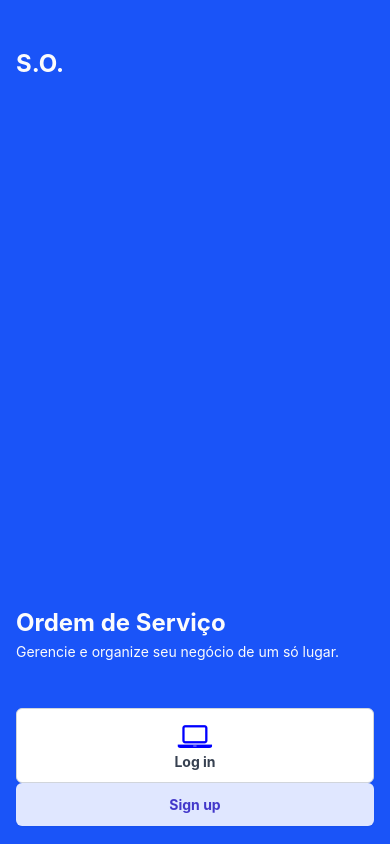
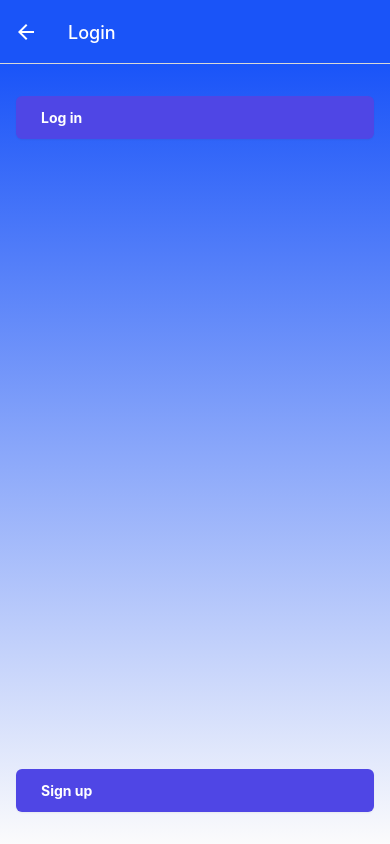
Before and after one commit to espoo-dev/group-habits, a React Native app in the folder so-expo/: screen /SignIn in a window 390 px wide. Built offline with nearby package versions, Linux system fonts and the light colour scheme; what expo-linking would draw is missing.

Commit message:
:construction: Work in progress

```diff
--- a/so-expo/package.json
+++ b/so-expo/package.json
@@ -31,7 +31,8 @@
     "react-native": "0.70.5",
     "react-native-safe-area-context": "4.4.1",
     "react-native-screens": "~3.18.0",
-    "react-native-web": "~0.18.9"
+    "react-native-web": "~0.18.9",
+    "expo-linear-gradient": "~12.0.1"
   },
   "devDependencies": {
     "@babel/core": "^7.12.9",
--- a/so-expo/src/components/UI/UIButton/index.tsx
+++ b/so-expo/src/components/UI/UIButton/index.tsx
@@ -1,4 +1,3 @@
-import { FontAwesome } from '@expo/vector-icons/';
 import { ReactNode } from 'react';
 import { GestureResponderEvent, Pressable, Text } from "react-native";
 import { classNames } from '../../../utils/strings';
@@ -16,23 +15,6 @@ const VARIANTS = {
     pressable: 'border-gray-300 bg-white hover:bg-gray-50 focus:ring-indigo-500',
     text: 'text-gray-700',
   },
-  // TODO:
-  // 'leading-icon': {
-  //   pressable: '',
-  //   text: '',
-  // },
-  // 'trailing-icon': {
-  //   pressable: '',
-  //   text: '',
-  // },
-  // round: {
-  //   pressable: '',
-  //   text: '',
-  // },
-  // circular: {
-  //   pressable: '',
-  //   text: '',
-  // },
 }
 
 const SIZES = {
@@ -54,7 +36,7 @@ interface IUIButton {
 
 
 function UIButton({
-  children, icon, onPress, size = 'medium', variant = 'primary'
+  children, onPress, size = 'medium', variant = 'primary'
 }: IUIButton) {
   return <Pressable
     className={classNames(
@@ -65,10 +47,9 @@ function UIButton({
     onPress={onPress}
   >
     <>
-      {icon && <FontAwesome name="laptop" size={32} color="blue" />}
       <Text
         className={classNames(
-          "flex items-center justify-center text-center w-full font-bold",
+          "flex text-center w-full font-bold",
           VARIANTS[variant].text
         )}
       >
--- /dev/null
+++ b/so-expo/src/components/UI/UIContainer/index.tsx
@@ -0,0 +1,27 @@
+import { ComponentType, ReactNode } from "react";
+import { View } from "react-native";
+import { classNames } from "../../../utils/strings";
+
+interface IUIContainer {
+  as?: ComponentType | keyof JSX.IntrinsicElements;
+  children: ReactNode;
+  className: string;
+}
+
+function UIContainer({
+  as: Wrapper = View, children, className, ...rest
+}: IUIContainer) {
+
+
+  return <Wrapper
+    className={classNames(
+      "flex justify-between px-4 py-8 h-full",
+      className,
+    )}
+    {...rest}
+  >
+    {children}
+  </Wrapper>
+}
+
+export { UIContainer };
--- a/so-expo/src/navigation/index.tsx
+++ b/so-expo/src/navigation/index.tsx
@@ -6,6 +6,8 @@ import { Home } from '../screens/Home';
 import { RootStackParamList } from '../../types';
 import ModalScreen from '../screens/ModalScreen';
 import NotFoundScreen from '../screens/NotFoundScreen';
+import { SignIn } from '../screens/SignIn';
+import { SignUp } from '../screens/SignUp';
 import LinkingConfiguration from './LinkingConfiguration';
 
 export default function Navigation({ colorScheme }: { colorScheme: ColorSchemeName }) {
@@ -24,6 +26,29 @@ function RootNavigator() {
   return (
     <Stack.Navigator>
       <Stack.Screen name="Root" component={Home} options={{ headerShown: false }} />
+      <Stack.Group
+        screenOptions={{
+          headerStyle: {
+            backgroundColor: '#1A54F8',
+          },
+          headerTintColor: '#fff',
+        }}
+      >
+        <Stack.Screen
+          name="SignUp"
+          component={SignUp}
+          options={{
+            title: 'Cadastro',
+          }}
+        />
+        <Stack.Screen
+          name="SignIn"
+          component={SignIn}
+          options={{
+            title: 'Login',
+          }}
+        />
+      </Stack.Group>
       <Stack.Screen name="NotFound" component={NotFoundScreen} options={{ title: 'Oops!' }} />
       <Stack.Group screenOptions={{ presentation: 'modal' }}>
         <Stack.Screen name="Modal" component={ModalScreen} />
--- a/so-expo/src/screens/Home/index.tsx
+++ b/so-expo/src/screens/Home/index.tsx
@@ -1,13 +1,22 @@
+import { NativeStackScreenProps } from "@react-navigation/native-stack";
 import { Text, View } from "react-native";
+import { RootStackParamList } from "../../../types";
 import { UIButton } from "../../components/UI/UIButton";
+import { UIContainer } from "../../components/UI/UIContainer";
 
-function Home() {
-  const onPress = () => {
-    console.log("Pressed");
+type Props = NativeStackScreenProps<RootStackParamList, 'Root'>;
+
+function Home({ navigation }: Props) {
+  const handleSignIn = () => {
+    navigation.navigate('SignIn')
+  }
+
+  const handleSignUp = () => {
+    navigation.navigate('SignUp')
   }
 
   return (
-    <View className="flex justify-between bg-blue-RYB px-4 py-8 h-full">
+    <UIContainer className="flex justify-between bg-blue-RYB px-4 py-8 h-full">
       <Text className="text-lotion font-bold text-2xl mt-4">
         S.O.
       </Text>
@@ -23,16 +32,15 @@ function Home() {
 
         <View className="flex justify-between bg-blue-RYB mt-12 h-[104px]">
           <UIButton
-            icon="mug-saucer"
-            onPress={onPress}
+            onPress={handleSignIn}
             size="extra-large"
-            variant="white"
+            variant="secondary"
           >
             Log in
           </UIButton>
 
           <UIButton
-            onPress={onPress}
+            onPress={handleSignUp}
             size="extra-large"
             variant="secondary"
           >
@@ -40,7 +48,7 @@ function Home() {
           </UIButton>
         </View>
       </View>
-    </View>
+    </UIContainer>
   )
 }
 
--- /dev/null
+++ b/so-expo/src/screens/SignIn/index.tsx
@@ -0,0 +1,42 @@
+import { NativeStackScreenProps } from '@react-navigation/native-stack';
+import { LinearGradient } from 'expo-linear-gradient';
+import { RootStackParamList } from '../../../types';
+import { UIButton } from '../../components/UI/UIButton';
+import { UIContainer } from '../../components/UI/UIContainer';
+
+type Props = NativeStackScreenProps<RootStackParamList, 'SignIn'>;
+
+function SignIn({ navigation }: Props) {
+  const handleSignIn = () => {
+    console.log('Opá')
+  }
+
+  const handleSignUp = () => {
+    navigation.navigate('SignUp')
+  }
+
+  return (
+    <LinearGradient
+      colors={['#1A54F8', '#FBFBFC']}
+      className="h-full inline-flex items-center justify-end bg-lotion"
+    >
+      <UIContainer className="w-full inline-flex justify-between mt-12 h-[174px]">
+        <UIButton
+          onPress={handleSignIn}
+          size="extra-large"
+        >
+          Log in
+        </UIButton>
+
+        <UIButton
+          onPress={handleSignUp}
+          size="extra-large"
+        >
+          Sign up
+        </UIButton>
+      </UIContainer>
+    </LinearGradient>
+  )
+}
+
+export { SignIn };
--- a/so-expo/tailwind.config.js
+++ b/so-expo/tailwind.config.js
@@ -1,5 +1,4 @@
 /** @type {import('tailwindcss').Config} */
-// const colors = require('tailwindcss/colors')
 
 module.exports = {
   content: [
```
Also changed, not shown: so-expo/types.tsx (+8 -1 lines), 1 other file (tests, documents, lock files or other folders).
